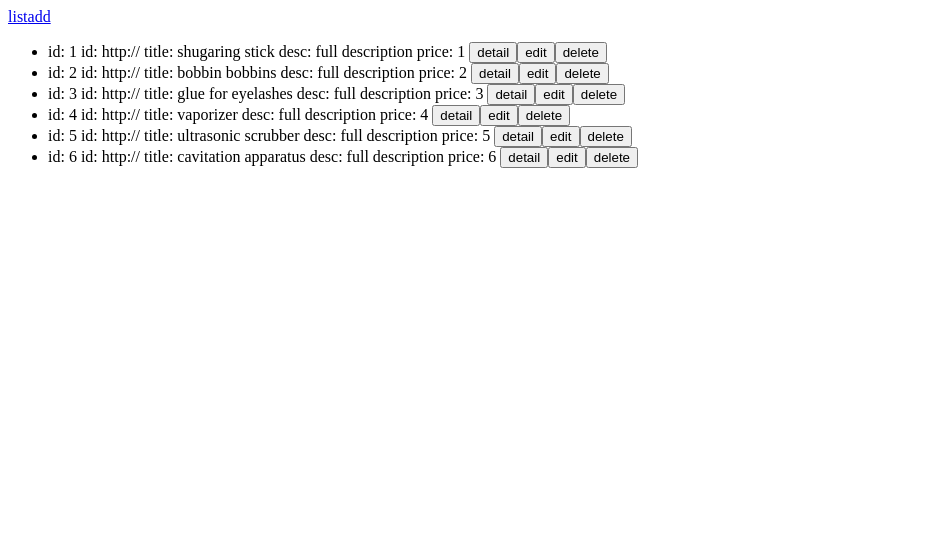
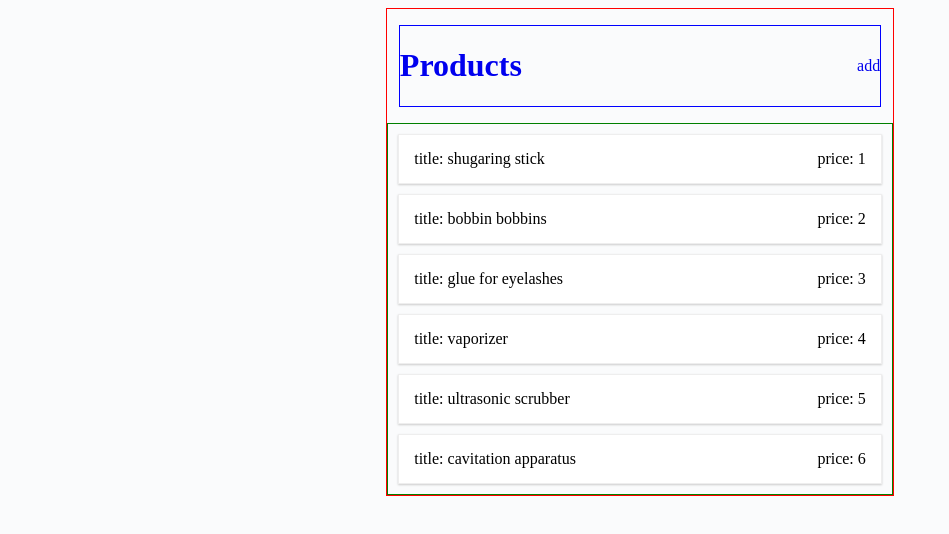
Before and after one commit to manbrk/ngBuddhaTt, an Angular app: page /list in a window 1280 px wide. Shown: the top 534 px of the page, without its empty margins (0-949 px from the left). Built offline with nearby package versions, Linux system fonts and the light colour scheme.

Commit message:
markup changes

```diff
--- a/src/app/app.component.html
+++ b/src/app/app.component.html
@@ -1,8 +1,11 @@
-<a [routerLink]="['/list']">list</a>
-<a [routerLink]="['/add']">add</a>
-
-<router-outlet></router-outlet>
-
-<!--<app-product-list></app-product-list>-->
-<!--<app-product-detail></app-product-detail>-->
-<!--<app-product-edit></app-product-edit>-->
+<div class="container">
+  <header>
+    <h1>
+      <a [routerLink]="['/list']">{{title}}</a>
+    </h1>
+    <a [routerLink]="['/add']">add</a>
+  </header>
+  <div class="content">
+    <router-outlet></router-outlet>
+  </div>
+</div>
--- a/src/app/app.component.ts
+++ b/src/app/app.component.ts
@@ -6,5 +6,5 @@ import { Component } from '@angular/core';
   styleUrls: ['./app.component.css']
 })
 export class AppComponent {
-  title = 'app';
+  title = 'Products';
 }
--- a/src/app/product-detail/product-detail.component.html
+++ b/src/app/product-detail/product-detail.component.html
@@ -1,5 +1,5 @@
 <p>
-  product-detail works!
+  <img src="{{product.image}}">
 </p>
 <p>
   product with {{product.image}} - {{product.id}} - {{product.title}} - {{product.description}} - {{product.price}}!
--- a/src/app/product-edit/product-edit.component.css
+++ b/src/app/product-edit/product-edit.component.css
@@ -0,0 +1,3 @@
+input .ng-touched .ng-invalid  {
+  border: 2px solid red;
+}
--- a/src/app/product-edit/product-edit.component.html
+++ b/src/app/product-edit/product-edit.component.html
@@ -14,20 +14,26 @@
          id="addTitle"
          placeholder="add title here"
          ngModel
-         name="title">
+         name="title"
+         required
+  #title="ngModel">
+  <span *ngIf="!title.valid && title.touched">enter title please</span>
 
   <textarea id="addDescription"
             placeholder="add description here"
             ngModel
-            name="description"></textarea>
+            name="description"
+            required></textarea>
 
   <input type="text"
          id="addPrice"
          placeholder="add price here"
          ngModel
-         name="price">
+         name="price"
+         required>
 
-  <button type="submit">add</button>
+  <button type="submit"
+          [disabled]="!f.valid">add</button>
   <button (click)="onGoBack()">back</button>
   editMode: {{editMode}}
 </form>
--- a/src/app/product-list/product-list.component.html
+++ b/src/app/product-list/product-list.component.html
@@ -1,12 +1,13 @@
 <ul>
   <li *ngFor="let product of products">
-    id: {{product.id}}
-    id: {{product.image}}
-    title: {{product.title}}
-    desc: {{product.description}}
-    price: {{product.price}}
-    <button (click)="onDetail(product.id)">detail</button>
-    <button (click)="onEdit(product.id)">edit</button>
-    <button (click)="onDelete(product)">delete</button>
+    <div>
+      title: {{product.title}}
+    </div>
+    <div>
+      price: {{product.price}}
+    </div>
+    <!--<button (click)="onDetail(product.id)">detail</button>-->
+    <!--<button (click)="onEdit(product.id)">edit</button>-->
+    <!--<button (click)="onDelete(product)">delete</button>-->
   </li>
 </ul>
--- a/src/app/product.service.ts
+++ b/src/app/product.service.ts
@@ -4,7 +4,7 @@ import { Injectable } from '@angular/core';
 export class ProductService {
   localStorageProductsName = 'products';
   productList: { id: number, image: string, title: string, description: string, price: number }[] = [
-    {id: 1, image: 'http://', title: 'shugaring stick', description: 'full description', price: 1},
+    {id: 1, image: 'http://sportum.ru/img/300/big1_1626.jpg', title: 'shugaring stick', description: 'full description', price: 1},
     {id: 2, image: 'http://', title: 'bobbin bobbins', description: 'full description', price: 2},
     {id: 3, image: 'http://', title: 'glue for eyelashes', description: 'full description', price: 3},
     {id: 4, image: 'http://', title: 'vaporizer', description: 'full description', price: 4},
--- a/src/styles.css
+++ b/src/styles.css
@@ -1 +1,55 @@
-/* You can add global styles to this file, and also import other style files */
+body {
+  background-color: #FAFBFC;
+}
+
+.container {
+  width: 40%;
+  margin: auto;
+  display: flex;
+  flex-direction: column;
+  justify-content: flex-start;
+  align-items: center;
+
+  border: 1px solid red;
+}
+
+.content {
+  width: 100%;
+}
+
+header {
+  margin: 1em;
+  width: 95%;
+  display: flex;
+  justify-content: space-between;
+  align-items: center;
+
+  border: 1px solid blue;
+}
+
+a {
+  text-decoration: none;
+}
+
+ul {
+  border: 1px solid green;
+  list-style: none;
+  margin: 0;
+  padding: 0;
+}
+
+li {
+  display: flex;
+  justify-content: space-between;
+  cursor: default;
+  margin: 10px;
+  padding: 15px;
+  border: 1px solid #eee;
+  box-shadow: 0 1px 2px #ccc;
+  background-color: white;
+}
+
+li:hover,
+li:active {
+  box-shadow: 0 4px 5px #ccc;
+}
```
